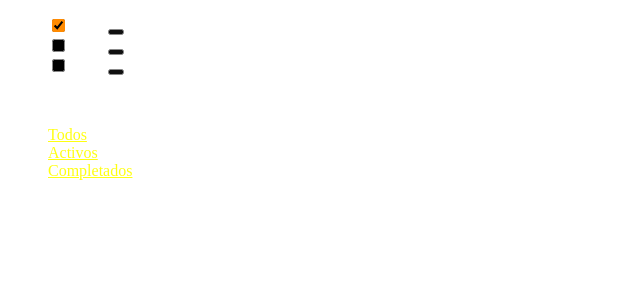
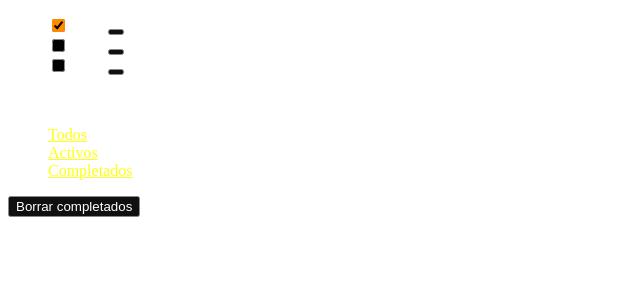
Before and after one commit to DavidReque/todo-typescript, a React (Vite) app: page / in a window 1280 px wide. Shown: the top 300 px of the page, without its empty margins (0-640 px from the left). Built offline with nearby package versions, Linux system fonts and the light colour scheme; the HTML template or start-up script is replaced by a standard one.

Commit message:
borrar completados

```diff
--- a/src/App.tsx
+++ b/src/App.tsx
@@ -66,6 +66,11 @@ const App = (): JSX.Element => {
 		}
 	})
 
+	const handleRemoveCompleted = (): void => {
+		const newTodos = todos.filter(todo => !todo.completed)
+		setTodos(newTodos)
+	}
+
 	return (
 		<div className='todoapp'>
 			<Todos todos={filteredTodo}
@@ -75,7 +80,7 @@ const App = (): JSX.Element => {
 			activeCount={activeCount}
 			completedCount={completedCount}
 			filterSelected={filterSelected}
-			handleRemove={() => {}}
+			handleRemove={handleRemoveCompleted}
 			handleFilterChange={handleFilterChange}/>
 		</div>
 	);
--- a/src/components/Footer.tsx
+++ b/src/components/Footer.tsx
@@ -19,12 +19,21 @@ export const Footer: React.FC<Props> = ({
     return (
         <footer className="footer">
             <span className="todo-count">
-                <strong>{activeCount}</strong>Tareas pendientes
+                <strong>{activeCount}</strong> Tareas pendientes
             </span>
 
             <Filters
             filterSelected={filterSelected}
             onFilterChange={handleFilterChange} />
+
+            {
+                completedCount > 0 && (
+                    <button className="clear-completed"
+                    onClick={handleRemove}>
+                        Borrar completados
+                    </button>
+                )
+            }
         </footer>
     )
 }
```
